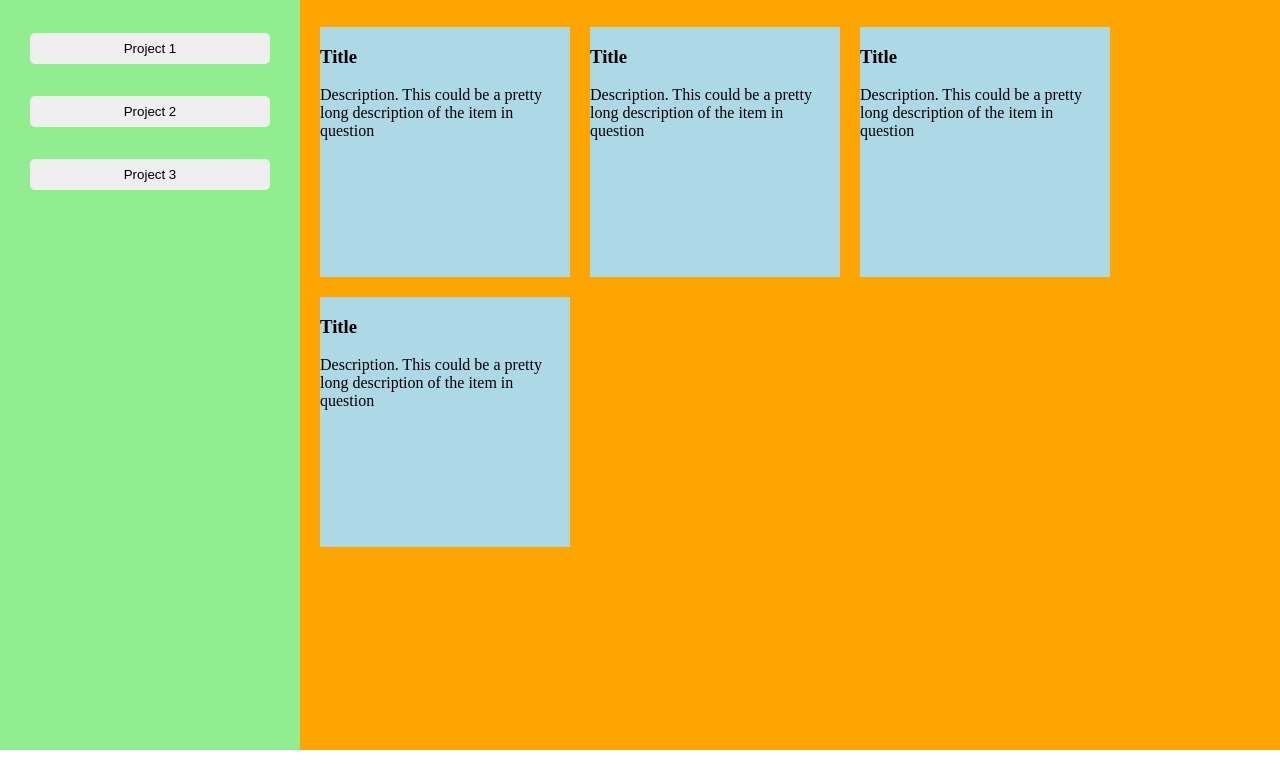
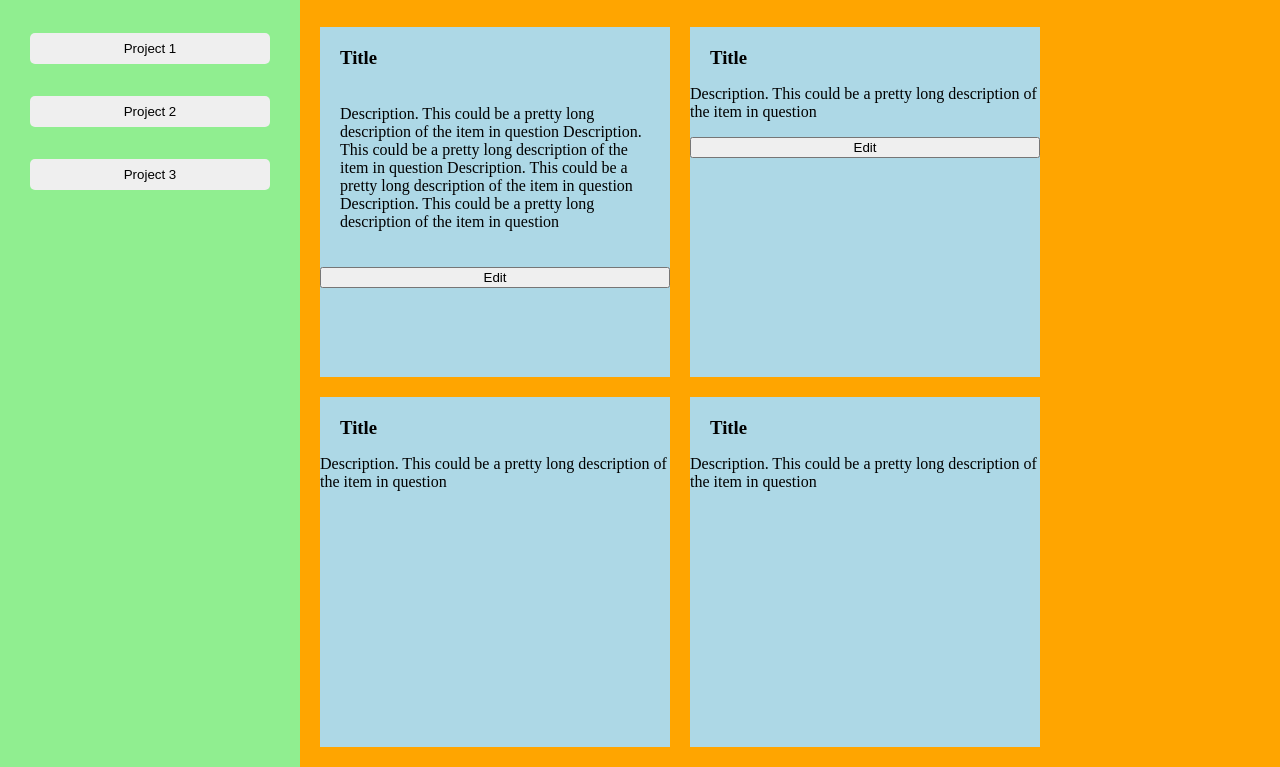
Before and after one commit to firepeashooter/to-do-web-app, a website built with webpack: page src/index.html in a window 1280 px wide. Shown: the part 50-817 px from the top of the page. Built offline with nearby package versions, Linux system fonts and the light colour scheme.

Commit message:
More Layout/style changes

```diff
--- a/src/index.html
+++ b/src/index.html
@@ -29,12 +29,16 @@
             <div class="todo">
                 <h3>Title</h3>
 
-                <p>Description. This could be a pretty long description of the item in question</p>
+                <p class="card--description">Description. This could be a pretty long description of the item in question Description. This could be a pretty long description of the item in question Description. This could be a pretty long description of the item in question Description. This could be a pretty long description of the item in question</p>
+                <button>Edit</button>
+
             </div>
             <div class="todo">
                 <h3>Title</h3>
 
                 <p>Description. This could be a pretty long description of the item in question</p>
+
+                <button>Edit</button>
             </div>
             <div class="todo">
                 <h3>Title</h3>
--- a/src/styles.css
+++ b/src/styles.css
@@ -10,6 +10,14 @@ h1{
     padding:0;
     margin:10px;
     margin-left: 40px;
+}
+
+h3{
+    margin: 0;
+    padding: 0;
+
+    padding-left: 20px;
+    padding-top: 20px;
 }
 
 
@@ -51,8 +59,8 @@ h1{
 
     display: grid;
 
-    grid-template-columns: repeat(auto-fill, 250px);
-    grid-auto-rows: 250px;
+    grid-template-columns: repeat(auto-fill, 350px);
+    grid-auto-rows: 350px;
     gap:20px;
 
     padding:20px;
@@ -60,8 +68,18 @@ h1{
 }
 
 .todo{
+
+    display: flex;
+    flex-direction: column;
     background-color: lightblue;
 
-    height: 250px;
-    width: 250px;
+
+    height: 350px;
+    width: 350px;
 }
+
+.card--description{
+
+    padding:20px;
+    overflow: auto;
+}
```
